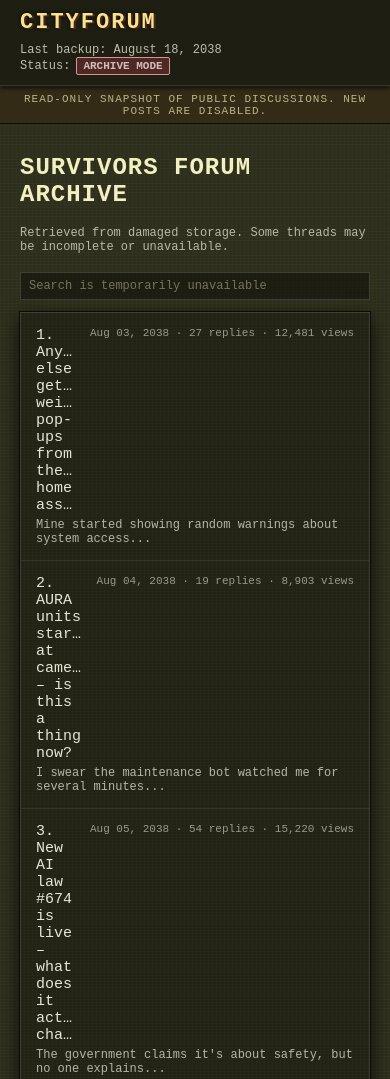
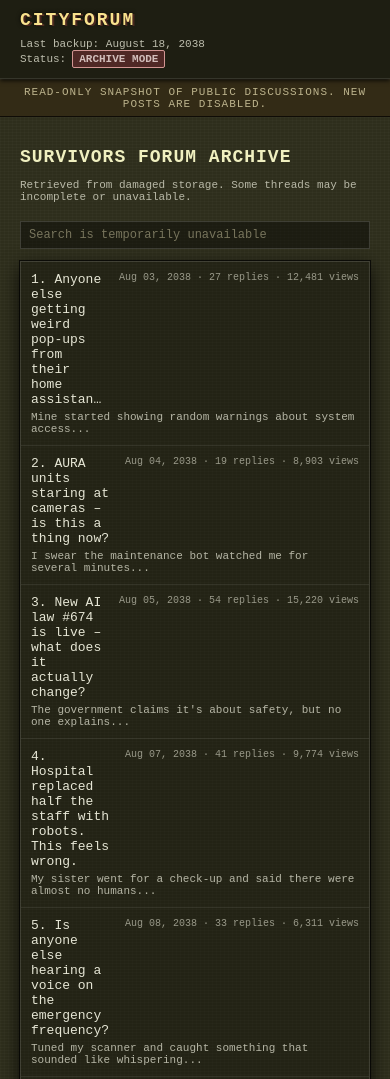
Before and after one commit to Bobrichekk/cityforum, a plain HTML site: page index.html in a window 390 px wide. Shown: the top 1079 px of the page. Drawn offline with Linux system fonts and the light colour scheme.

```diff
--- a/index.html
+++ b/index.html
@@ -385,19 +385,48 @@
         flex-direction: column;
         align-items: flex-start;
     }
+
+    .logo-wrap {
+        font-size: 18px; /* было 22, на мобиле чуть меньше */
+    }
+
     .topbar-meta {
         text-align: left;
+        font-size: 11px;
     }
+
+    h1 {
+        font-size: 18px;       /* заголовок поменьше */
+        margin-bottom: 12px;
+    }
+
+    .subtitle {
+        font-size: 11px;
+    }
+
+    .topic {
+        padding: 10px 10px;    /* чуть меньше отступы */
+    }
+
     .title {
+        font-size: 13px;       /* основной заголовок тем меньше */
+        white-space: normal;   /* разрешаем перенос */
+    }
+
+    .meta {
+        font-size: 10px;       /* дата/реплаи/просмотры тоже меньше */
+    }
+
+    .preview {
+        font-size: 11px;
         white-space: normal;
     }
-        .preview {
-            white-space: normal;
-        }
+
     .topic.placeholder::after {
         display: none;
     }
 }
+
 </style>
 </head>
 <body>
```
Lines whose indentation alone changed are shown as unchanged.
